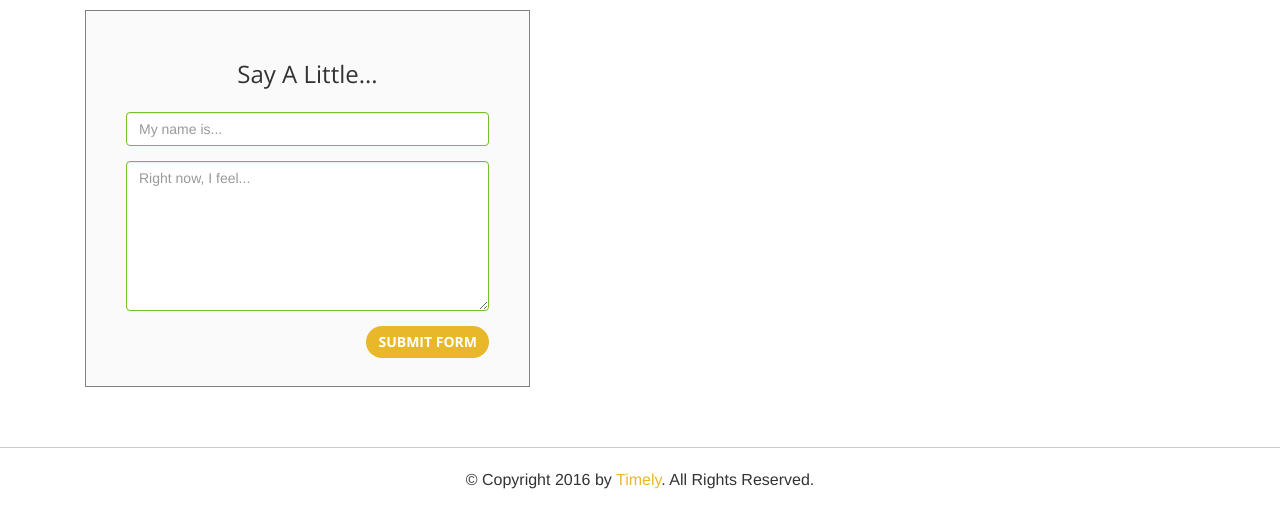
After one commit to pxlu/Timely, a Flask app: template web/templates/screening-form.html in a window 1280 px wide. The commit adds this page. Shown: the top 528 px of the page. Run offline with Flask 2, Linux system fonts and the light colour scheme; the template is opened without the code that fills it, so the values that code supplies are empty; some libraries are stand-ins or nearby versions.

Commit message:
Added screening-form html & css, fixed other templates a bit

```diff
--- a/web/static/css/main.css
+++ b/web/static/css/main.css
@@ -136,7 +136,7 @@ header {
   background-size: cover;
   -o-background-size: cover;
   background-position: center;
-  background-image: url("../img/bg1.jpeg");
+  background-image: url("../img/bg2.jpeg");
   text-align: center;
   color: white; }
   header .header-content {
@@ -176,6 +176,18 @@ header {
             margin-left: auto;
             margin-right: auto;
             color: white; } }
+
+header.student {
+  background-image: url("../img/student.jpeg");
+}
+
+header.screen {
+  background-image: url("../img/screen.jpeg");
+}
+
+header .provider {
+  background-image: url("../img/student.jpeg");
+}
 
 .section-heading {
   margin-top: 0; }
--- /dev/null
+++ b/web/static/css/screening.css
@@ -0,0 +1,8 @@
+.red {
+    color: red; }
+
+.form-area {
+    background-color: #FAFAFA;
+	padding: 10px 40px 60px;
+	margin: 10px 0px 60px;
+	border: 1px solid GREY; }
--- a/web/templates/index-template.html
+++ b/web/templates/index-template.html
@@ -68,7 +68,7 @@
 				<ul class="nav nav-tabs" id="myTab" style="border-bottom: none">
 				<div class="liner"></div>
 					<li class="active">
-						<a href="#home" data-toggle="tab" title="students">
+						<a href="#home" data-toggle="tab" title="Students">
 						<span class="round-tabs one">
 							<i class="glyphicon glyphicon-user"></i>
 						</span>
--- a/web/templates/login-template.html
+++ b/web/templates/login-template.html
@@ -29,7 +29,7 @@
                   <a href="{{ url_for('render_login') }}">Sign In</a>
               </li>
               <li>
-                  <a href="#login">Sign Up</a>
+                  <a href="{{ url_for('render_signup') }}">Sign Up</a>
               </li>
           </ul>
       </div>
--- a/web/templates/providers-template.html
+++ b/web/templates/providers-template.html
@@ -1,5 +1,5 @@
 {% extends "base-template.html" %}
-{% block title %}Students{% endblock %}
+{% block title %}Providers{% endblock %}
 {% block head %}
     {{ super() }}
     <style type="text/css">
@@ -46,7 +46,7 @@
 	            <h1>Timely for Care Providers</h1>
 	            <hr class="primary">
 	            <p>Timely is a student-led project based at the University of Toronto St. George campus. Our mission is to reduce wait times to provide timely access to professional psychiatric and psychological intervention for post-secondary students in Canada.</p>
-	           	<a href="#about" class="btn btn-primary btn-xl">Learn More</a>
+	           	<a href="#about" class="btn btn-primary btn-xl page-scroll">Learn More</a>
 	        </div>
 	    </div>
 	</header>
--- /dev/null
+++ b/web/templates/screening-form.html
@@ -0,0 +1,30 @@
+{% extends "base-template.html" %}
+{% block title %}Screening Form{% endblock %}
+{% block head %}
+    {{ super() }}
+    <link rel="stylesheet" href="{{ url_for('static', filename='css/screening.css') }}">
+{% endblock %}
+
+{% block navbar %}
+{% endblock %}
+
+{% block index %}
+<div class="container">
+<div class="col-md-5">
+    <div class="form-area">
+        <form role="form">
+        <br style="clear:both">
+                    <h3 style="margin-bottom: 25px; text-align: center;">Say A Little...</h3>
+    				<div class="form-group">
+						<input type="text" class="form-control" id="name" name="name" placeholder="My name is..." required>
+					</div>
+                    <div class="form-group">
+                    <textarea class="form-control" type="textarea" id="message" placeholder="Right now, I feel..." style="height: 150px !important"></textarea>
+                    </div>
+
+        <button type="button" id="submit" name="submit" class="btn btn-primary pull-right">Submit Form</button>
+        </form>
+    </div>
+</div>
+</div>
+{% endblock %}
--- a/web/templates/signup-template.html
+++ b/web/templates/signup-template.html
@@ -44,7 +44,7 @@
     <div class="col-md-3"></div>
     <div class="col-md-6">
          <div class="row myborder">
-             <h4 style="color: #7EB59E; margin: initial; margin-bottom: 10px;">Sign Up Now</h4><hr>
+             <h4 style="color: #7EB59E; margin: initial; margin-bottom: 10px;">Sign Up Now</h4><hr class="colorgraph" style="max-width: 100%">
             <div class="input-group margin-bottom-20">
                 <span class="input-group-addon"><i class="glyphicon glyphicon-user mycolor"></i></span>
                 <input size="60" maxlength="255" class="form-control" placeholder="User Name" name="UserRegistration[username]" id="UserRegistration_username" type="text">                                                        </div>
```
Also changed, not shown: web/templates/screening-template.html (+5 -3 lines), web/templates/students-template.html (+4 -4 lines).
